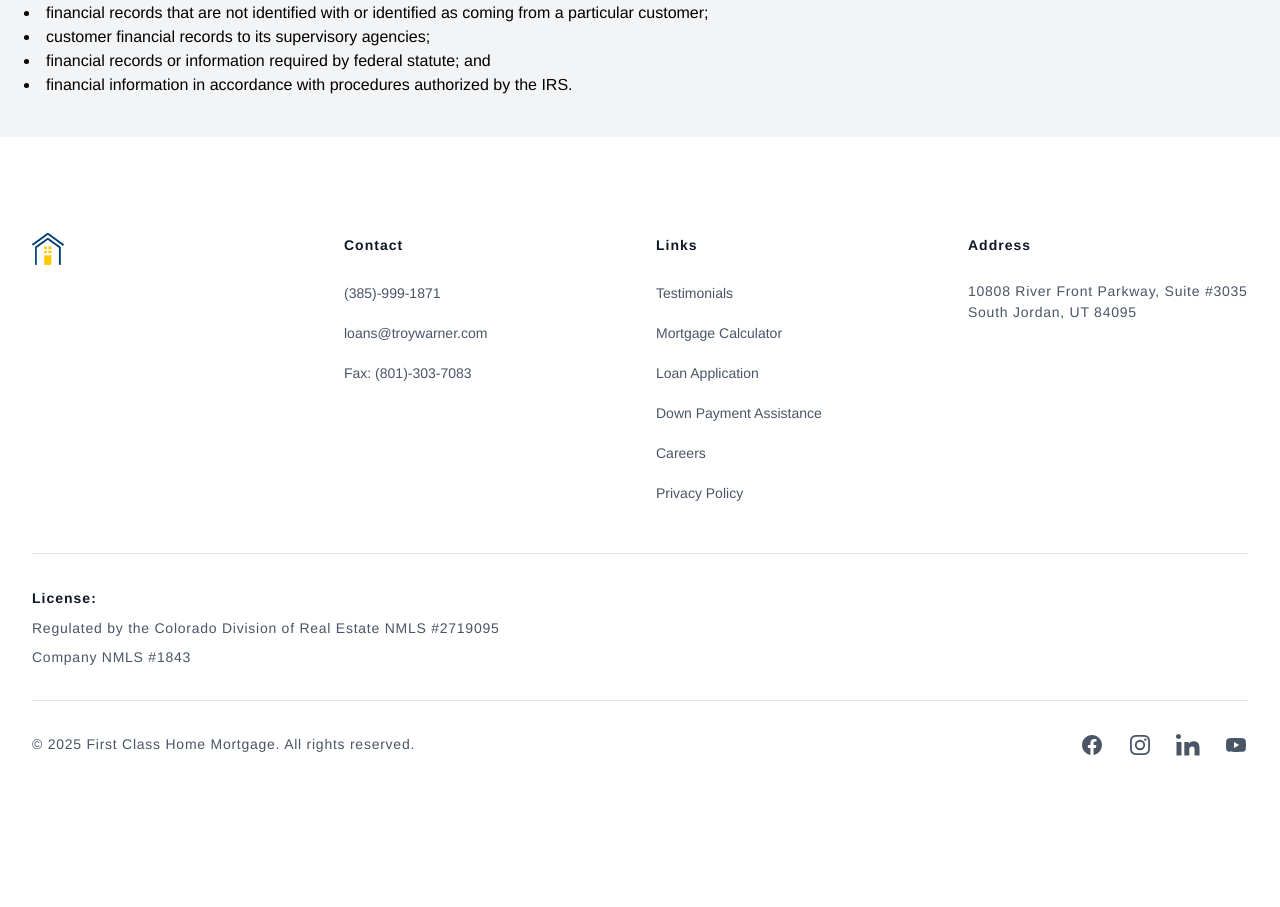
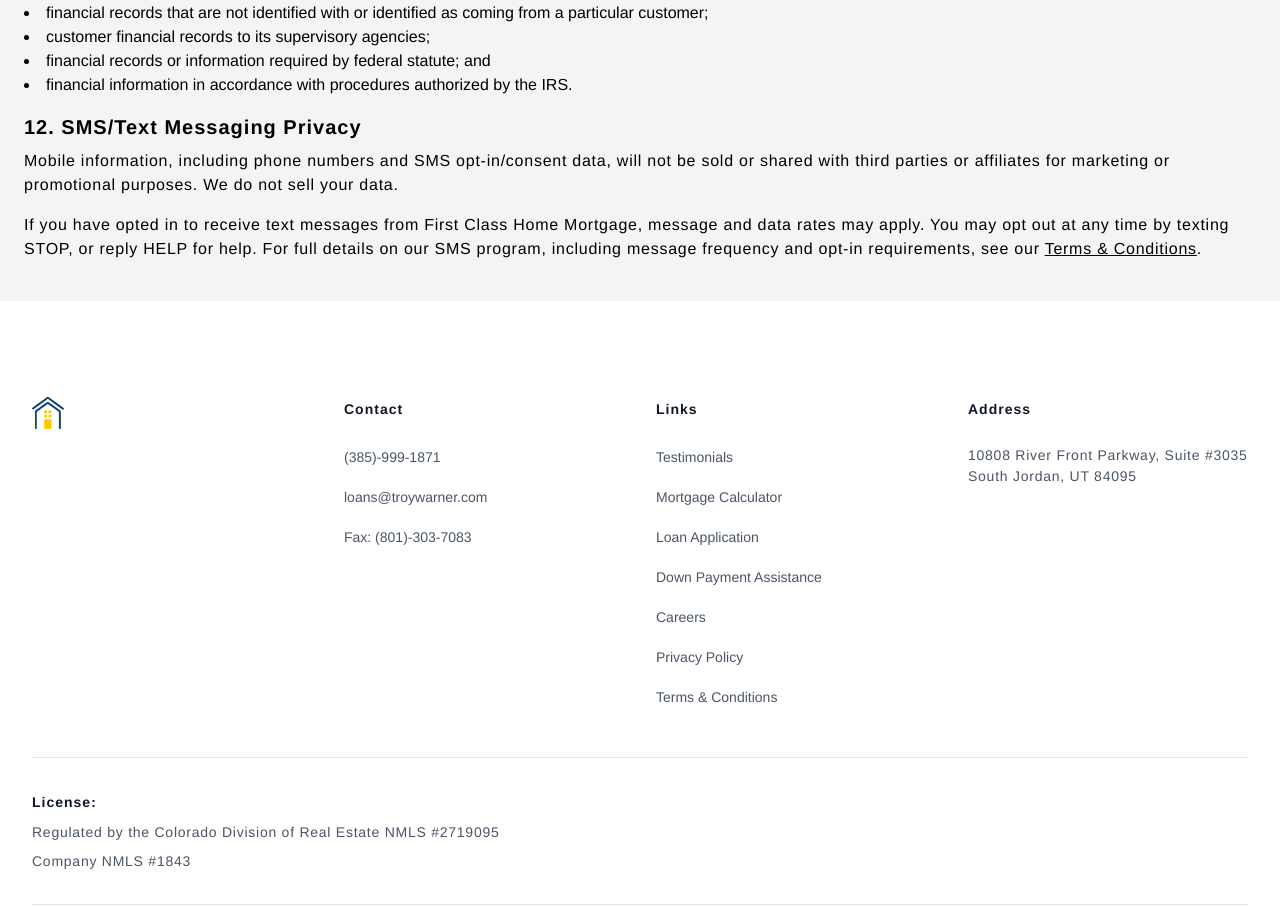
Before and after one commit to MitchellHCrane/1stclassnextjs, a Next.js app: page /privacy-policy in a window 1280 px wide. Shown: the part 4987-5894 px from the top of the page. Before the commit the page ends 5776 px from the top, so only its background shows below. Built offline with nearby package versions, Linux system fonts and the light colour scheme; no server answers.

Commit message:
adds terms

```diff
--- a/src/app/components/Footer.js
+++ b/src/app/components/Footer.js
@@ -29,6 +29,7 @@
       href: "/careers",
     },
     { name: "Privacy Policy", href: "/privacy-policy" },
+    { name: "Terms & Conditions", href: "/terms" },
   ],
   social: [
     {
--- a/src/app/components/Navbar.js
+++ b/src/app/components/Navbar.js
@@ -227,6 +227,12 @@
                 >
                   Privacy Policy
                 </Link>
+                <Link
+                  href="/terms"
+                  className="-mx-3 block rounded-lg px-3 py-2 hover:bg-gray-50"
+                >
+                  Terms & Conditions
+                </Link>
                 <a
                   href={`tel:${phoneNumber}`}
                   className="rounded-md bg-[#f5bb54] hover:bg-[#f5bb54]/85 px-2 py-1 font-semibold text-white shadow-sm focus-visible:outline-offset-2 focus-visible:outline-[#f5bb54]"
--- a/src/app/privacy-policy/page.js
+++ b/src/app/privacy-policy/page.js
@@ -555,6 +555,25 @@
           IRS.
         </li>
       </ul>
+      <h2 className="text-xl font-bold mb-2">
+        12. SMS/Text Messaging Privacy
+      </h2>
+      <p className="mb-4">
+        Mobile information, including phone numbers and SMS opt-in/consent
+        data, will not be sold or shared with third parties or affiliates for
+        marketing or promotional purposes. We do not sell your data.
+      </p>
+      <p className="mb-4">
+        If you have opted in to receive text messages from First Class Home
+        Mortgage, message and data rates may apply. You may opt out at any
+        time by texting STOP, or reply HELP for help. For full details on our
+        SMS program, including message frequency and opt-in requirements, see
+        our{" "}
+        <Link href={"/terms"} className="underline">
+          Terms &amp; Conditions
+        </Link>
+        .
+      </p>
     </div>
   );
 };
--- /dev/null
+++ b/src/app/terms/page.js
@@ -0,0 +1,59 @@
+import React from "react";
+import Link from "next/link";
+
+const Terms = () => {
+  return (
+    <div className="bg-gray-100 p-6">
+      <Link href={"/"} className="underline">
+        Back
+      </Link>
+      <h1 className="text-3xl font-bold mb-4 mt-2">Terms &amp; Conditions</h1>
+      <p className="mb-4">Revision Date: 09/14/2026</p>
+
+      <h2 className="text-xl font-bold mb-2">1. SMS Program Description</h2>
+      <p className="mb-4">
+        First Class Home Mortgage sends informational and marketing SMS
+        messages to real estate professionals who have opted in. Messages may
+        include mortgage updates, market resources, events, and follow-up
+        communications.
+      </p>
+
+      <h2 className="text-xl font-bold mb-2">2. Message Frequency</h2>
+      <p className="mb-4">
+        Message frequency varies based on your engagement and business
+        activity.
+      </p>
+
+      <h2 className="text-xl font-bold mb-2">3. Required Disclosures</h2>
+      <p className="mb-4">
+        Message and data rates may apply.
+        <br />
+        Text STOP to cancel. Text HELP for help.
+      </p>
+
+      <h2 className="text-xl font-bold mb-2">4. Opt-In Requirement</h2>
+      <p className="mb-4">
+        You will only receive messages if you have provided express written
+        or verbal consent. You may opt out at any time.
+      </p>
+
+      <h2 className="text-xl font-bold mb-2">5. Carriers</h2>
+      <p className="mb-4">
+        Supported on all major US carriers. Carriers are not liable for
+        delayed or undelivered messages.
+      </p>
+
+      <h2 className="text-xl font-bold mb-2">6. Privacy Policy</h2>
+      <p className="mb-4">
+        For more information on how we handle your information, please see
+        our{" "}
+        <Link href={"/privacy-policy"} className="underline">
+          Privacy Policy
+        </Link>
+        .
+      </p>
+    </div>
+  );
+};
+
+export default Terms;
```
